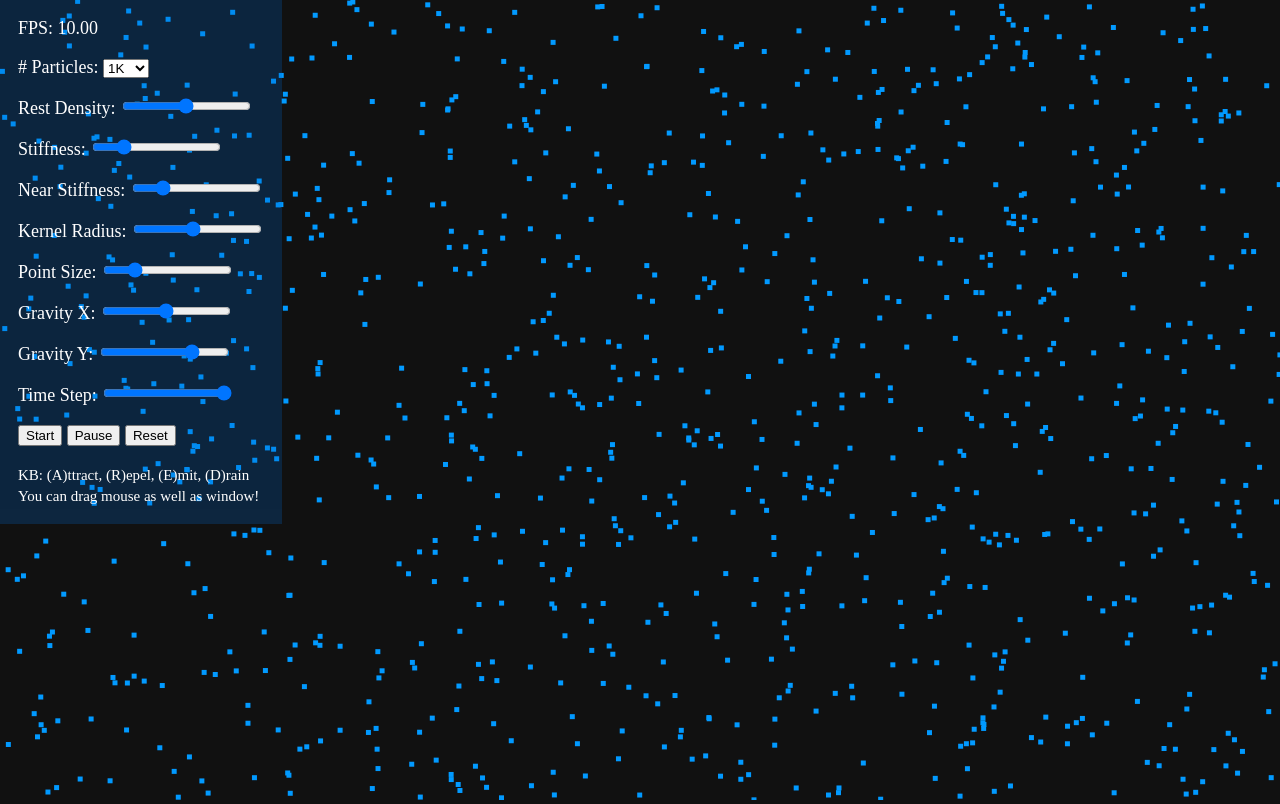
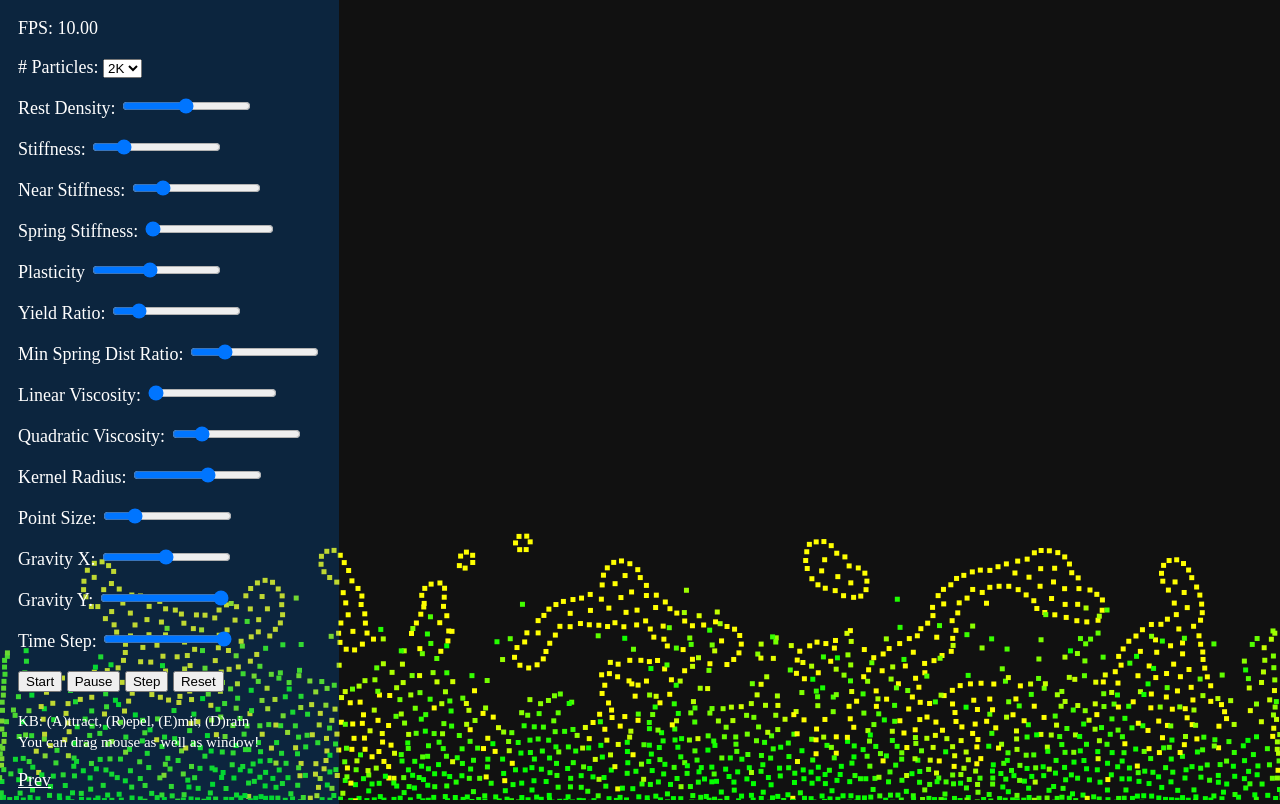
Before and after one commit to kotsoft/particle_based_viscoelastic_fluid, a plain HTML site: page index.html in a window 1280 px wide. Drawn offline with Linux system fonts and the light colour scheme; animation ran at ten frames a second.

Commit message:
pretty much done

```diff
--- a/index.html
+++ b/index.html
@@ -13,14 +13,15 @@
   <canvas id="simCanvas"></canvas>
 
   <div id="overlay">
+    <div id="controls">
       <p id="fps">FPS: 0</p>
       <p>
         <label for="numParticles"># Particles:</label>
         <select name="numParticles" id="numParticles">
           <option value="1000">1K</option>
-        <option value="2000">2K</option>
-        <option value="5000">5K</option>
-        <option value="10000">10K</option>
+          <option value="2000" selected="true">2K</option>
+          <option value="3000">3K</option>
+          <option value="4000">4K</option>
         </select>
       </p>
       <p>
@@ -38,8 +39,37 @@
       </p>
 
       <p>
+        <label for="springStiffness">Spring Stiffness:</label>
+        <input type="range" name="springStiffness" id="springStiffness" min="0" max=".5" step="0.01" value="0.0">
+      </p>
+
+      <p>
+        <label for="plasticity">Plasticity</label>
+        <input type="range" name="plasticity" id="plasticity" min="0.1" max="1.0" step="0.01" value="0.5">
+      </p>
+
+      <p>
+        <label for="yieldRatio">Yield Ratio:</label>
+        <input type="range" name="yieldRatio" id="yieldRatio" min="0.1" max="1.0" step="0.01" value="0.25">
+      </p>
+
+      <p>
+        <label for="minDistRatio">Min Spring Dist Ratio:</label>
+        <input type="range" name="minDistRatio" id="minDistRatio" min="0.025" max="1.0" step="0.01" value=".25">
+      </p>
+
+      <p>
+        <label for="linViscosity">Linear Viscosity:</label>
+        <input type="range" name="linViscosity" id="linViscosity" min="0.0" max="0.5" step="0.01" value="0.0">
+      </p>
+
+      <p>
+        <label for="quadViscosity">Quadratic Viscosity:</label>
+        <input type="range" name="quadViscosity" id="quadViscosity" min="0.0" max="0.5" step="0.01" value="0.1">
+
+      <p>
         <label for="kernelRadius">Kernel Radius:</label>
-      <input type="range" name="kernelRadius" id="kernelRadius" min="5.0" max="64.0" step="1.0" value="32.0">
+        <input type="range" name="kernelRadius" id="kernelRadius" min="5.0" max="64.0" step="1.0" value="40.0">
       </p>
 
       <p>
@@ -54,7 +84,7 @@
 
       <p>
         <label for="gravY">Gravity Y:</label>
-      <input type="range" name="gravY" id="gravY" min="-0.5" max="0.5" step="0.01" value="0.25">
+        <input type="range" name="gravY" id="gravY" min="-0.5" max="0.5" step="0.01" value="0.5">
       </p>
 
       <p>
@@ -65,6 +95,7 @@
       <p>
         <button id="startButton">Start</button>
         <button id="pauseButton">Pause</button>
+        <button id="stepButton">Step</button>
         <button id="resetButton">Reset</button>
       </p>
 
@@ -78,10 +109,18 @@
         </small>
       </p>
 
+      <p>
+        <a href="sim_3.html">Prev</a>
+      </p>
+    </div>
+
+    <p>
+      <button id="collapseButton">Collapse</button>
+    </p>
   </div>
 
   <script src="fpsMonitor.js"></script>
-  <script src="sim_3.js"></script>
+  <script src="sim_5.js"></script>
   <script src="run_0.js"></script>
 </body>
 
--- a/run_0.js
+++ b/run_0.js
@@ -1,5 +1,5 @@
 // Options
-let numParticles = 1000;
+let numParticles = 2000;
 
 // Setup a simulation
 const canvas = document.getElementById("simCanvas");
@@ -8,7 +8,7 @@ canvas.width = window.innerWidth;
 canvas.height = window.innerHeight;
 
 let simulator = new Simulator(canvas.width, canvas.height, numParticles);
-// simulator.running = true;
+simulator.running = true;
 
 const fpsMonitor = new FPSMonitor();
 
@@ -62,6 +62,22 @@ document.getElementById("stepButton").addEventListener("click", () => {
 document.getElementById("resetButton").addEventListener("click", () => {
   simulator = new Simulator(canvas.width, canvas.height, numParticles);
 });
+
+let collapseButton = document.getElementById("collapseButton");
+
+if (collapseButton) {
+  document.getElementById("collapseButton").addEventListener("click", () => {
+    let controls = document.getElementById("controls");
+
+    if (controls.style.display == "none") {
+      controls.style.display = "block";
+      collapseButton.innerText = "Collapse";
+    } else {
+      controls.style.display = "none";
+      collapseButton.innerText = "Expand";
+    }
+  });
+}
 
 document.getElementById("numParticles").addEventListener("input", (e) => {
   if (e.target.value == numParticles) {
--- a/sim_3.js
+++ b/sim_3.js
@@ -75,7 +75,7 @@ class Simulator {
 
     this.particleListNextIdx = []; // Same size as particles list, each points to next particle in bucket list
 
-    this.material = new Material("water", .5, 0.5, 0.5, 40);
+    this.material = new Material("water", 4, 0.5, 0.5, 40);
   }
 
   start() { this.running = true; }
--- a/sim_5.js
+++ b/sim_5.js
@@ -34,12 +34,12 @@ class Material {
     this.gravY = 0.5;
     this.dt = 1;
 
-    this.springStiffness = 0.1;
+    this.springStiffness = 0.0;
     this.plasticity = 0.5; // alpha
     this.yieldRatio = 0.25; // gamma
     this.minDistRatio = .25; // prevents the springs from getting too short
 
-    this.linViscosity = 0.1;
+    this.linViscosity = 0.0;
     this.quadViscosity = 0.1;
 
     this.maxPressure = 1;
@@ -93,7 +93,7 @@ class Simulator {
 
     this.particleListNextIdx = []; // Same size as particles list, each points to next particle in bucket list
 
-    this.material = new Material("water", .5, 0.5, 0.5, 40);
+    this.material = new Material("water", 4, 0.5, 0.5, 40);
 
     this.springHash = {};
   }
@@ -156,11 +156,11 @@ class Simulator {
 
     ctx.translate(-.5 * pointSize, -.5 * pointSize);
 
-    ctx.fillStyle = "#006600";
+    ctx.fillStyle = "#00CC00";
 
     for (let p of this.particles) {
-      // const speed = (p.velX * p.velX + p.velY * p.velY) * 2;
-      // ctx.fillStyle = `rgb(${speed}, ${speed * 0.4 + 153}, 255)`;
+      const speed = (p.velX * p.velX + p.velY * p.velY) * 2;
+      ctx.fillStyle = `rgb(${speed}, 255, 0)`;
 
       ctx.fillRect(p.posX, p.posY, pointSize, pointSize);
     }
@@ -712,6 +712,13 @@ class Simulator {
     const boundaryMinY = 5;
     const boundaryMaxY = this.height - 5;
 
+    const kWallStickiness = 0.5;
+    const kWallStickDist = 2;
+    const stickMinX = boundaryMinX + kWallStickDist;
+    const stickMaxX = boundaryMaxX - kWallStickDist;
+    const stickMinY = boundaryMinY + kWallStickDist;
+    const stickMaxY = boundaryMaxY - kWallStickDist;
+
 
     for (let p of this.particles) {
       if (p.posX < boundaryMinX) {
--- a/style.css
+++ b/style.css
@@ -19,3 +19,7 @@ canvas {
   padding: 0 1em;
   font-size: large;
 }
+
+a {
+  color: white;
+}
```
Also changed, not shown: sim_0.html (+15 -1 lines), sim_1.html (+21 -1 lines), sim_2.html (+20 -1 lines), sim_3.html (+24 -1 lines), sim_4.html (+24 -1 lines), sim_5.html (+27 -8 lines). Lines whose indentation alone changed are shown as unchanged.
